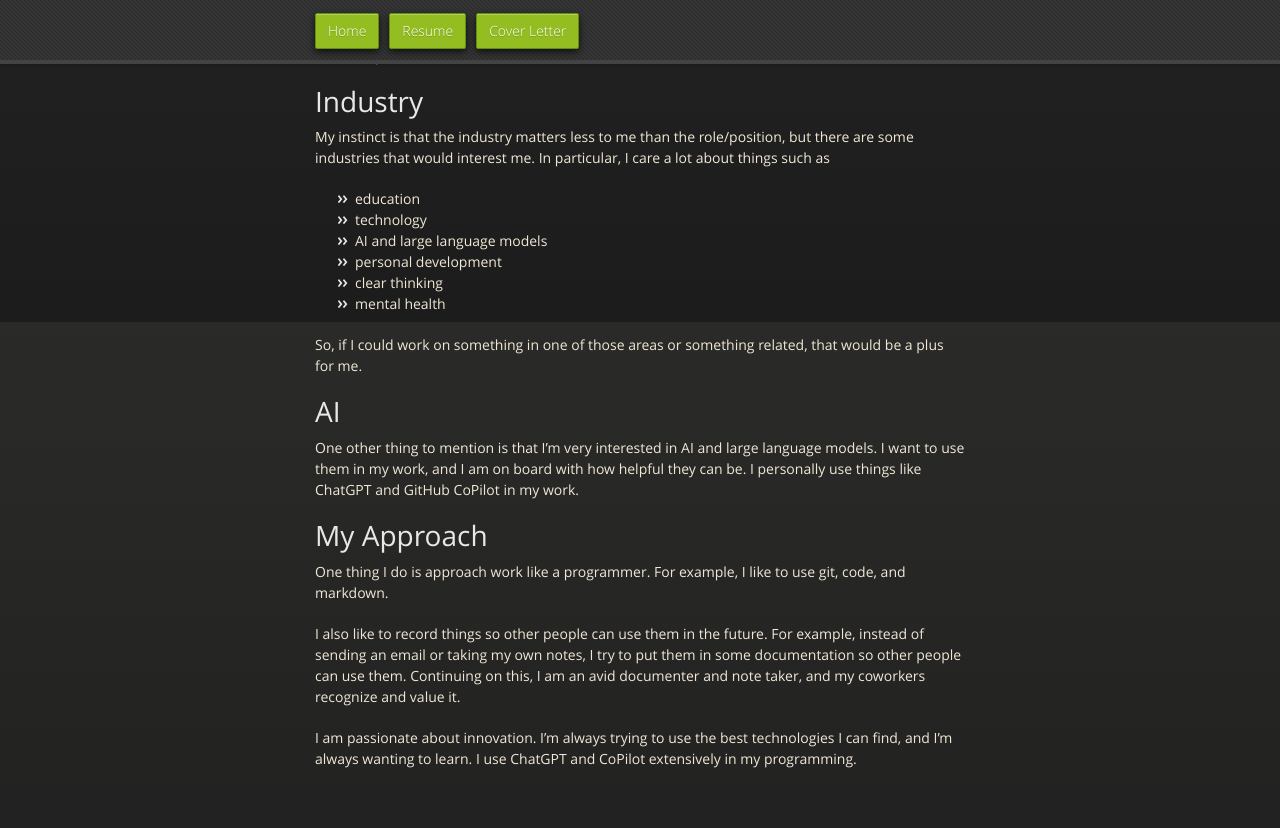
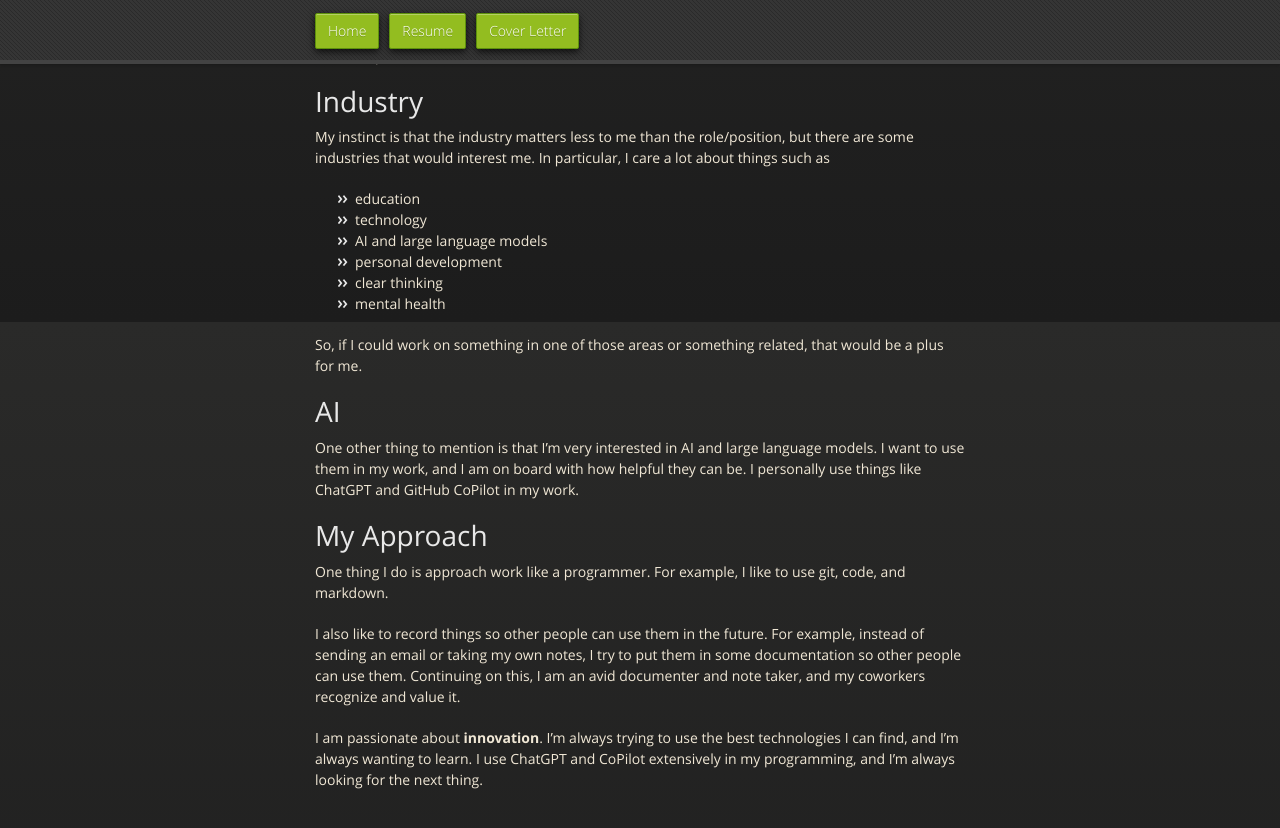
Before and after one commit to GSmithApps/GSmithApps, a Jekyll site: the page built from cover-letter.md, in a window 1280 px wide and 900 px high, scrolled down 578 px. Shown: the top 828 px of the window. Built offline with Jekyll 4.4.1, drawn with Linux system fonts in a browser that asks for light colours; our own code applies the rules of GitHub Pages for plain Markdown files.

Commit message:
innovation

```diff
--- a/cover-letter.md
+++ b/cover-letter.md
@@ -64,7 +64,8 @@ can use them.  Continuing on this, I am an avid
 documenter and note taker, and my coworkers
 recognize and value it.
 
-I am passionate about innovation. I'm always trying
+I am passionate about **innovation**. I'm always trying
 to use the best technologies I can find, and I'm
 always wanting to learn. I use ChatGPT and CoPilot
-extensively in my programming.
+extensively in my programming, and I'm always
+looking for the next thing.
```
